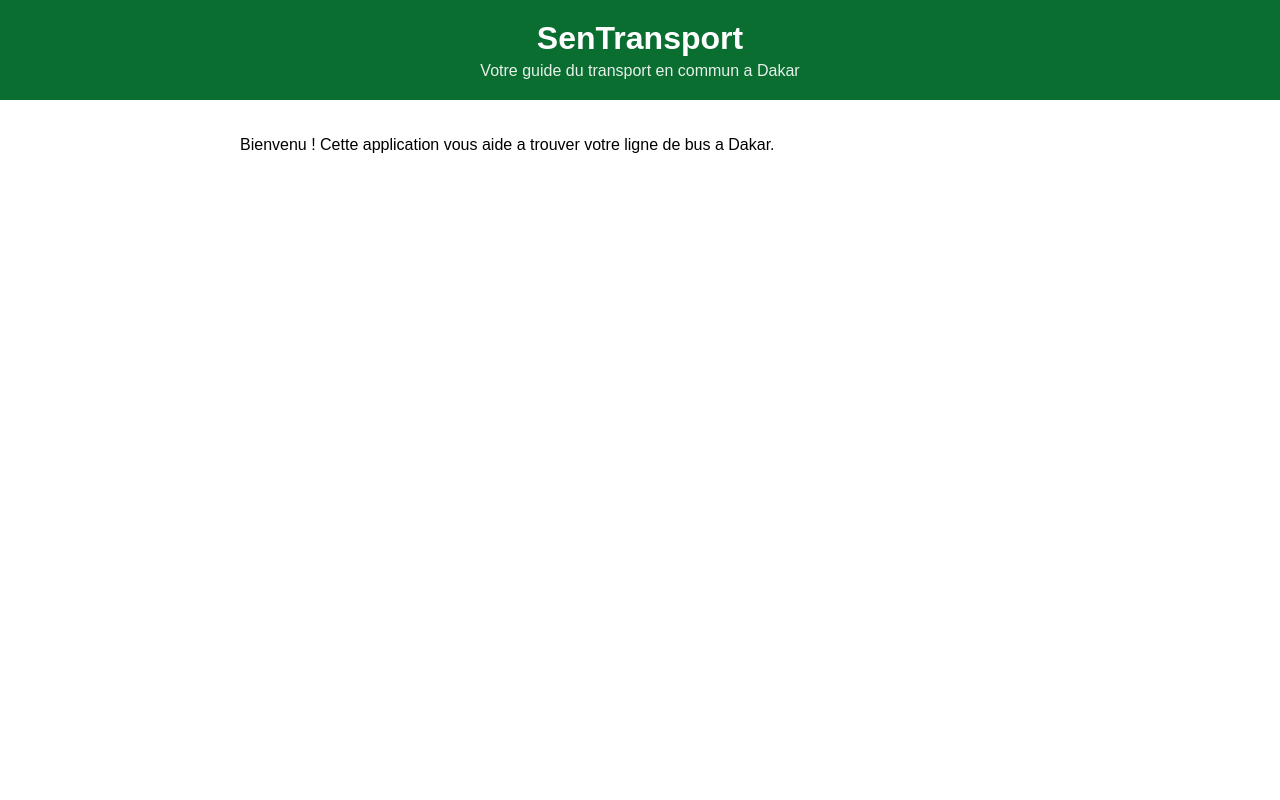
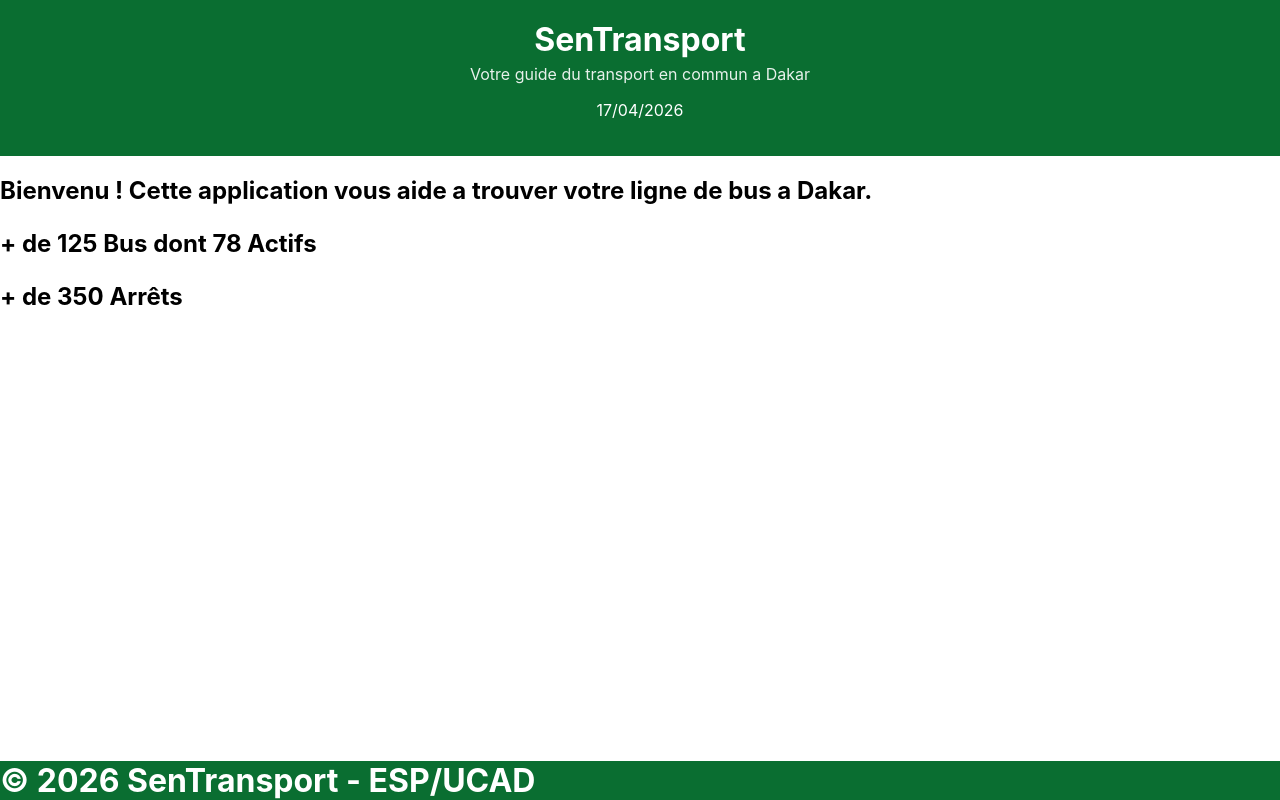
Before and after one commit to Hissein8/sentransport, a React (Create React App) app: page / in a window 1280 px wide. Built offline with nearby package versions, Linux system fonts and the light colour scheme.

Commit message:
Ajout des exercices 1, 2 et 3

```diff
--- a/src/App.css
+++ b/src/App.css
@@ -1,4 +1,4 @@
-.App {
+/* .App {
   font-family : Arial, sans-serif;
   min-height: 100vh;
 }
@@ -8,4 +8,16 @@
   padding: 20px;
   max-width: 800px;
   margin: 0 auto;
+} */
+
+
+
+.App {
+  display: flex;
+  flex-direction: column;
+  min-height: 100vh;
 }
+
+.contenu {
+  flex: 1;
+}
--- a/src/App.js
+++ b/src/App.js
@@ -1,5 +1,7 @@
 import './App.css'
 import Header from './Header'
+import Footer from './Footer'
+import Statistiques from './Statistiques'
 
 // function App() {
 //   return (
@@ -14,8 +16,10 @@ function App() {
     <div className='App'>
       <Header />
       <main className='contenu'>
-      <p>Bienvenu ! Cette application vous aide a trouver votre ligne de bus a Dakar.</p>
+      <h2>Bienvenu ! Cette application vous aide a trouver votre ligne de bus a Dakar.</h2>
+      <h2><Statistiques n1={125} n2={78} n3={350}/></h2>
       </main>
+      <Footer />
     </div>
 
   )
--- /dev/null
+++ b/src/Date.js
@@ -0,0 +1,5 @@
+function DateActuelle () {
+    return new Date().toLocaleDateString('fr-FR');
+}
+
+export default DateActuelle;
--- /dev/null
+++ b/src/Footer.css
@@ -0,0 +1,13 @@
+.footer {
+    /* background-color: darkgray; */
+    margin-bottom: 0px;
+    background-color: #0a6e31;
+
+    color: white;
+    margin-bottom: 0px;
+}
+
+.footer-titre {
+    margin: 0;
+    font-size: 2rem;
+}
--- /dev/null
+++ b/src/Footer.js
@@ -0,0 +1,11 @@
+import './Footer.css'
+
+function Footer () {
+    return (
+        <footer className='footer'>
+            <h2 className='footer-titre'> © 2026 SenTransport - ESP/UCAD</h2>
+        </footer>
+    );
+}
+
+export default Footer
--- a/src/Header.js
+++ b/src/Header.js
@@ -1,10 +1,11 @@
 import './Header.css'
-
+import DateActuelle from './Date'
 function Header () {
     return (
         <header className='header'>
             <h1 className='header-titre'>SenTransport</h1>
             <p className='header-soustitre'>Votre guide du transport en commun a Dakar</p>
+            <p className='header-oustitre'> <DateActuelle /> </p>
         </header>
     );
 
--- /dev/null
+++ b/src/Statistiques.js
@@ -0,0 +1,11 @@
+function Statistiques ({n1, n2, n3}) {
+    return (
+        <div>
+            <p> + de {n1} Bus dont {n2} Actifs </p>
+            <p> + de {n3} Arrêts</p>
+            {/* <p> + de {n3} Acitfs</p> */}
+        </div>
+    )
+}
+
+export default Statistiques;
```
